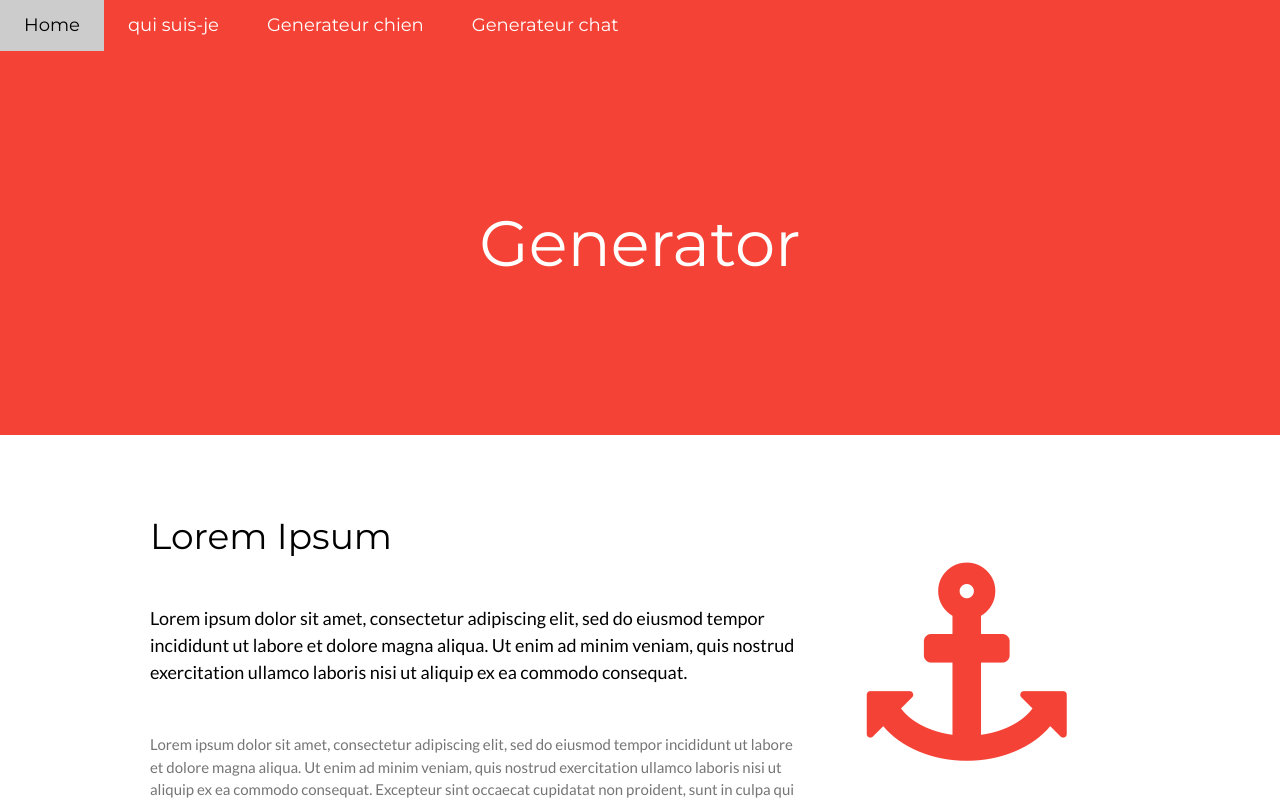
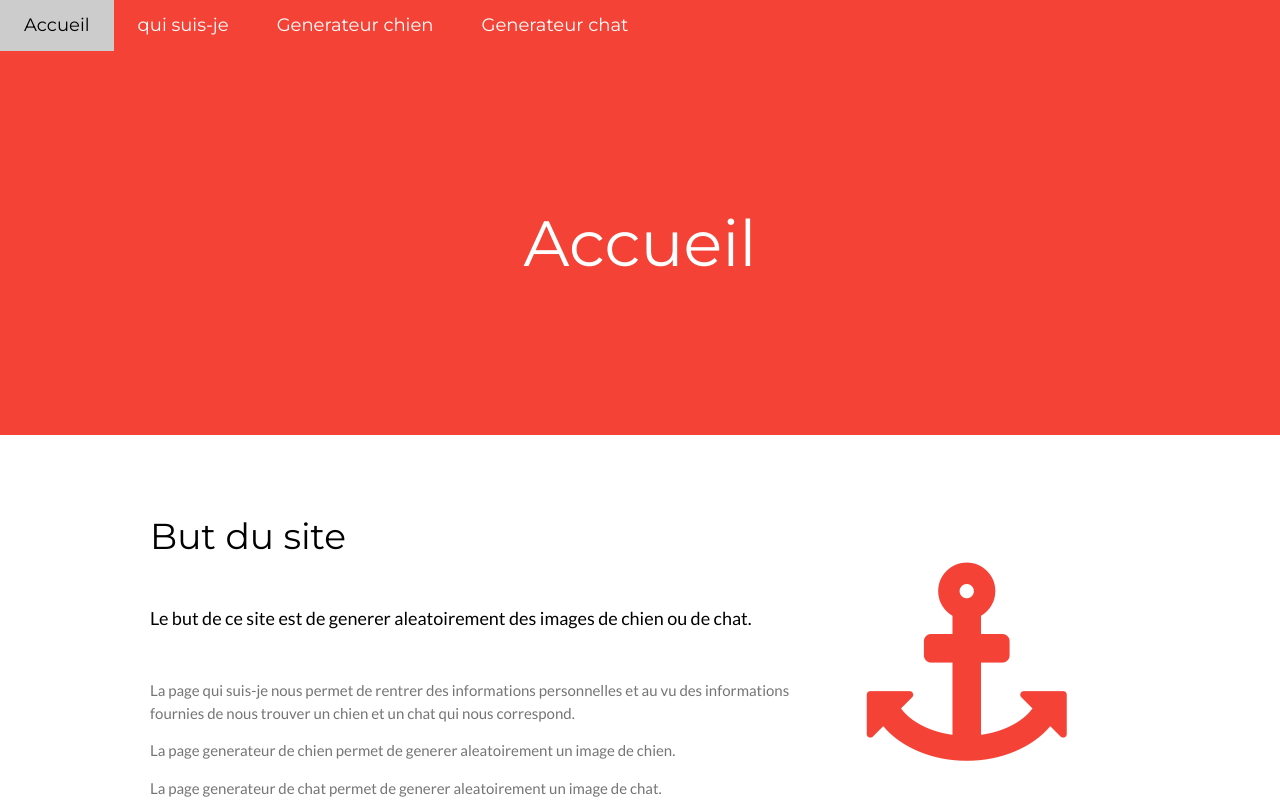
Before and after one commit to devcarme/farm-generator, a website: page home.html in a window 1280 px wide. Drawn offline with nearby package versions, Linux system fonts and the light colour scheme.

Commit message:
feat: Changement du texte sur la page accueil
changement des titres
changement des textes pour être en accord avec le site

```diff
--- a/home.html
+++ b/home.html
@@ -1,6 +1,6 @@
 <!DOCTYPE html>
 <html lang="en">
-<title>Generator</title>
+<title>Generateur d'images</title>
 <meta charset="UTF-8">
 <meta name="viewport" content="width=device-width, initial-scale=1">
 <link rel="stylesheet" href="https://www.w3schools.com/w3css/4/w3.css">
@@ -18,7 +18,7 @@ body,h1,h2,h3,h4,h5,h6 {font-family: "Lato", sans-serif}
 <div class="w3-top">
   <div class="w3-bar w3-red w3-card w3-left-align w3-large">
     <a class="w3-bar-item w3-button w3-hide-medium w3-hide-large w3-right w3-padding-large w3-hover-white w3-large w3-red" href="javascript:void(0);" onclick="myFunction()" title="Toggle Navigation Menu"><i class="fa fa-bars"></i></a>
-    <a href="#" class="w3-bar-item w3-button w3-padding-large w3-white">Home</a>
+    <a href="#" class="w3-bar-item w3-button w3-padding-large w3-white">Accueil</a>
     <a href="#" class="w3-bar-item w3-button w3-hide-small w3-padding-large w3-hover-white">qui suis-je</a>
     <a href="#" class="w3-bar-item w3-button w3-hide-small w3-padding-large w3-hover-white">Generateur chien</a>
     <a href="#" class="w3-bar-item w3-button w3-hide-small w3-padding-large w3-hover-white">Generateur chat</a>
@@ -26,19 +26,19 @@ body,h1,h2,h3,h4,h5,h6 {font-family: "Lato", sans-serif}
 
 <!-- Header -->
 <header class="w3-container w3-red w3-center" style="padding:128px 16px">
-  <h1 class="w3-margin w3-jumbo">Generator</h1>
+  <h1 class="w3-margin w3-jumbo">Accueil</h1>
 </header>
 
 <!-- First Grid -->
 <div class="w3-row-padding w3-padding-64 w3-container">
   <div class="w3-content">
     <div class="w3-twothird">
-      <h1>Lorem Ipsum</h1>
-      <h5 class="w3-padding-32">Lorem ipsum dolor sit amet, consectetur adipiscing elit, sed do eiusmod tempor incididunt ut labore et dolore magna aliqua. Ut enim ad minim veniam, quis nostrud exercitation ullamco laboris nisi ut aliquip ex ea commodo consequat.</h5>
+      <h1>But du site</h1>
+      <h5 class="w3-padding-32">Le but de ce site est de generer aleatoirement des images de chien ou de chat.</h5>
 
-      <p class="w3-text-grey">Lorem ipsum dolor sit amet, consectetur adipiscing elit, sed do eiusmod tempor incididunt ut labore et dolore magna aliqua. Ut enim ad minim veniam, quis nostrud exercitation ullamco laboris nisi ut aliquip ex ea commodo consequat. Excepteur sint
-        occaecat cupidatat non proident, sunt in culpa qui officia deserunt mollit anim id est laborum consectetur adipiscing elit, sed do eiusmod tempor incididunt ut labore et dolore magna aliqua. Ut enim ad minim veniam, quis nostrud exercitation ullamco
-        laboris nisi ut aliquip ex ea commodo consequat.</p>
+      <p class="w3-text-grey">La page qui suis-je nous permet de rentrer des informations personnelles et au vu des informations fournies de nous trouver un chien et un chat qui nous correspond. </p>
+      <p class="w3-text-grey">La page generateur de chien permet de generer aleatoirement un image de chien.</p>
+      <p class="w3-text-grey">La page generateur de chat permet de generer aleatoirement un image de chat.</p>
     </div>
 
     <div class="w3-third w3-center">
```
